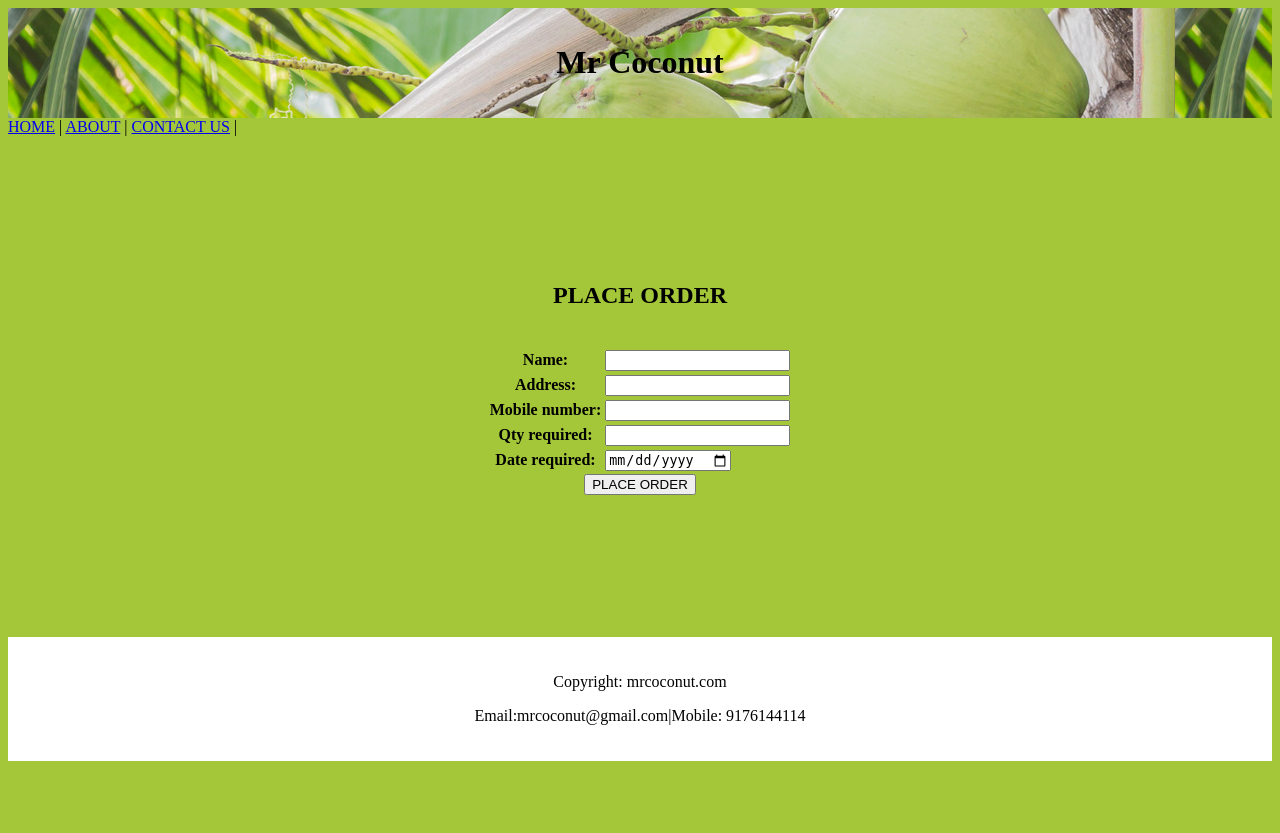
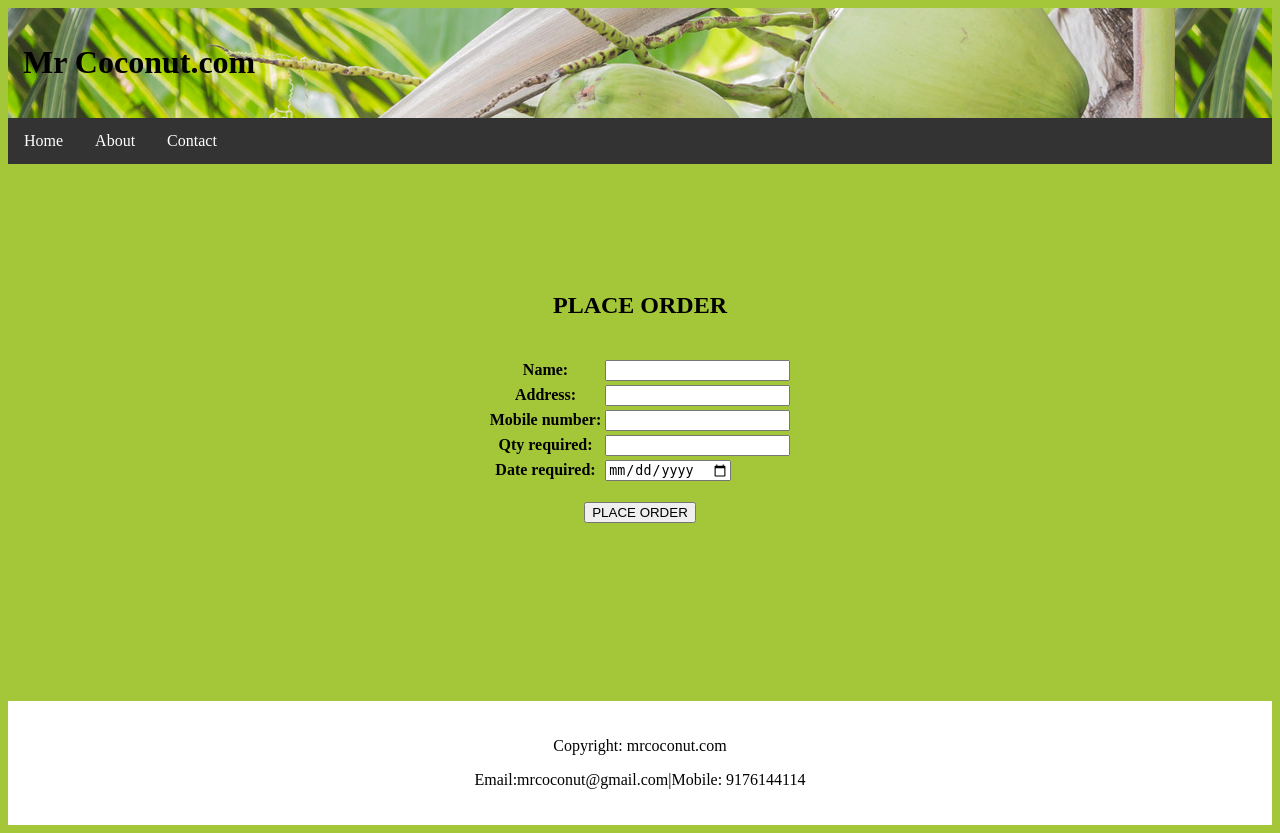
Before and after one commit to muthuselvanradhakrishnan/mrcoconut, a Django app: page / in a window 1280 px wide. Before the commit the page ends 761 px from the top, so only its background shows below. Run offline with Django 3.2, Linux system fonts and the light colour scheme.

Commit message:
UI Improved

```diff
--- a/cocoinp/static/style.css
+++ b/cocoinp/static/style.css
@@ -1,28 +1,31 @@
 header {
   background: url(images/header.jpg);
-  text-align: center;
+  text-align: left;
   padding: 15px;
 }
-* The navbar container */
-topnav {
+ul {
+  list-style-type: none;
+  margin: 0;
+  padding: 0;
   overflow: hidden;
   background-color: #333;
 }
 
-/* Navbar links */
-topnav a {
+li {
   float: left;
+}
+
+li a {
   display: block;
-  color: #f2f2f2;
+  color: white;
   text-align: center;
   padding: 14px 16px;
   text-decoration: none;
 }
 
-/* Links - change color on hover */
-topnav a:hover {
-  background-color: #ddd;
-  color: black;
+/* Change the link color to #111 (black) on hover */
+li a:hover {
+  background-color: #111;
 }
 body {
     background: url(images/bg.jpg);
@@ -31,10 +34,6 @@ body {
     -o-background-size: cover;
     background-size: cover;
     color:black;
-}
-
-div {
-
 }
 
 
--- a/cocoinp/templates/input.html
+++ b/cocoinp/templates/input.html
@@ -1,18 +1,20 @@
 <link rel="stylesheet" href="/static/style.css" xmlns="http://www.w3.org/1999/html">
 <header>
-    <h1>Mr Coconut</h1>
+    <h1>Mr Coconut.com</h1>
   </header>
 <nav>
-  <a href="/home/">HOME</a> |
-  <a href="/about/">ABOUT</a> |
-  <a href="/contact/">CONTACT US</a> |
+<ul>
+  <li><a href="/home/">Home</a></li>
+  <li><a href="/about/">About</a></li>
+  <li><a href="/contact/">Contact</a></li>
+</ul>
 </nav>
-<br><br><br><br><br><br><br>
+<br><br><br><br><br><br>
 
 <center>
     <h2> PLACE ORDER</h2>
     <form action="/update/" method="post">{% csrf_token %}
-        <table>{{form}}<br> </table>
+        <table>{{form}}<br> </table> <br>
     <input type="submit" value="PLACE ORDER"/>
     </form>
 
@@ -24,8 +26,8 @@
 </ul>
 {% endif %}
 </center>
-</body>
-<br><br><br><br><br><br><br>
+
+<br><br><br><br><br><br><br><br><br>
 <footer>
   <p>Copyright: mrcoconut.com</p>
     <p>Email:mrcoconut@gmail.com|Mobile: 9176144114</p>
--- a/cocoinp/views.py
+++ b/cocoinp/views.py
@@ -9,6 +9,8 @@ from twilio.rest import Client
 def Home(request):
     form = InputForm()
     return render(request, 'input.html',{'form':form})
+def About(request):
+    return render(request, 'about.html')
 
 def Update(request):
     name = request.POST['name']
--- a/mrcoconut/urls.py
+++ b/mrcoconut/urls.py
@@ -24,6 +24,7 @@ urlpatterns = [
     path('admin/', admin.site.urls),
     path('', Home),
     path('home/', Home),
+    path('about/', About),
     path('update/', Update),
 ]
 urlpatterns += staticfiles_urlpatterns()
```
Also changed, not shown: cocoinp/templates/about.html (added, +29 -0 lines), db.sqlite3.
